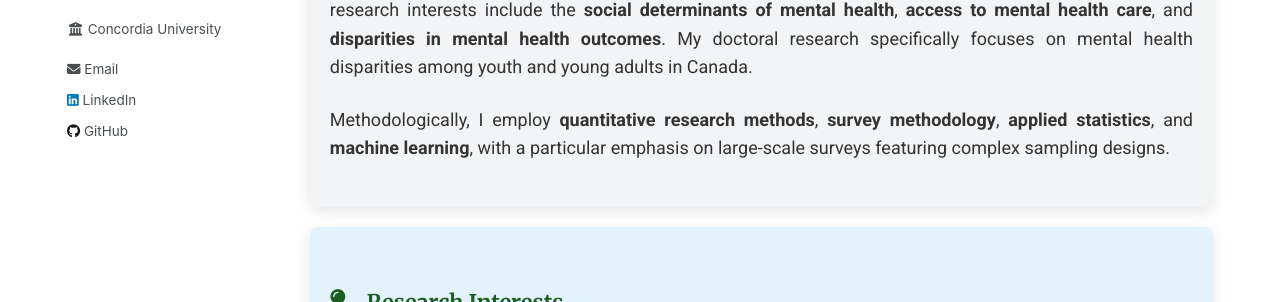
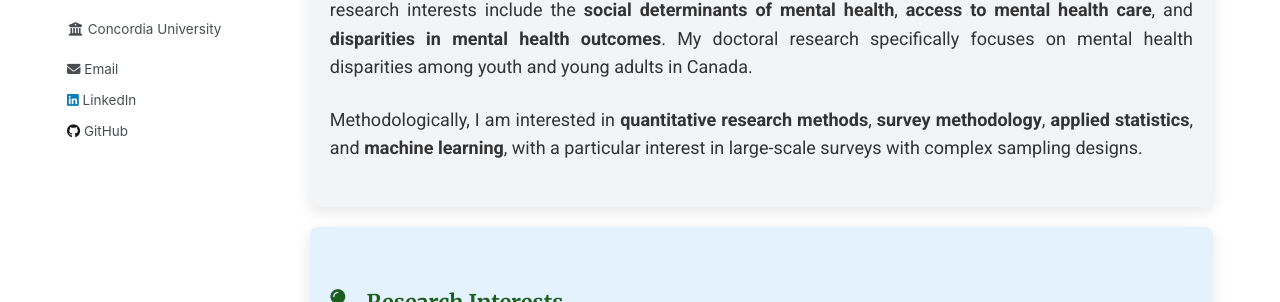
Before and after one commit to Mohsnmonji/mohsnmonji.github.io, a Jekyll site: the page built from about-me.md, in a window 1280 px wide and 1238 px high. Shown: the part 275-577 px from the top of the window. Built offline with Jekyll 4.4.1, drawn with Linux system fonts in a browser that asks for light colours.

Commit message:
Update about-me.md

```diff
--- a/about-me.md
+++ b/about-me.md
@@ -98,9 +98,9 @@ author_profile: true
     My doctoral research specifically focuses on mental health disparities among youth and young adults in Canada.
   </p>
   <p>
-    Methodologically, I employ <strong>quantitative research methods</strong>,
+    Methodologically, I am interested in <strong>quantitative research methods</strong>,
     <strong>survey methodology</strong>, <strong>applied statistics</strong>, and <strong>machine learning</strong>,
-    with a particular emphasis on large-scale surveys featuring complex sampling designs.
+    with a particular interest in large-scale surveys with complex sampling designs.
   </p>
 </div>
 
```
